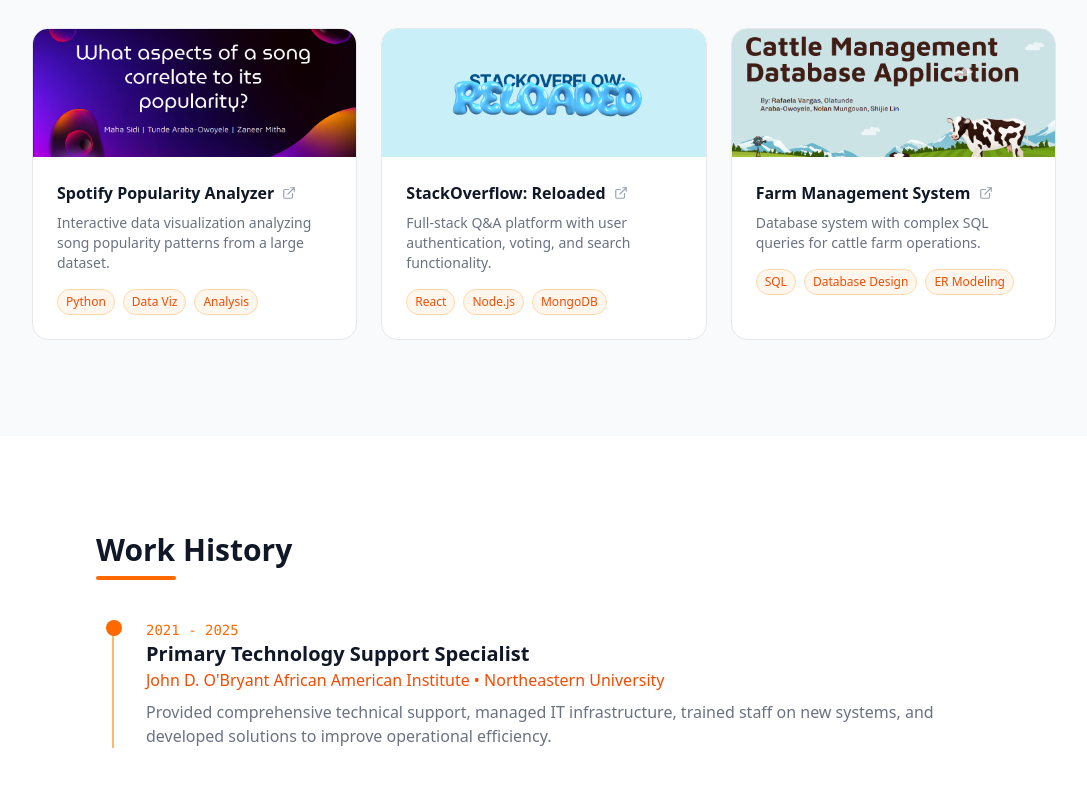
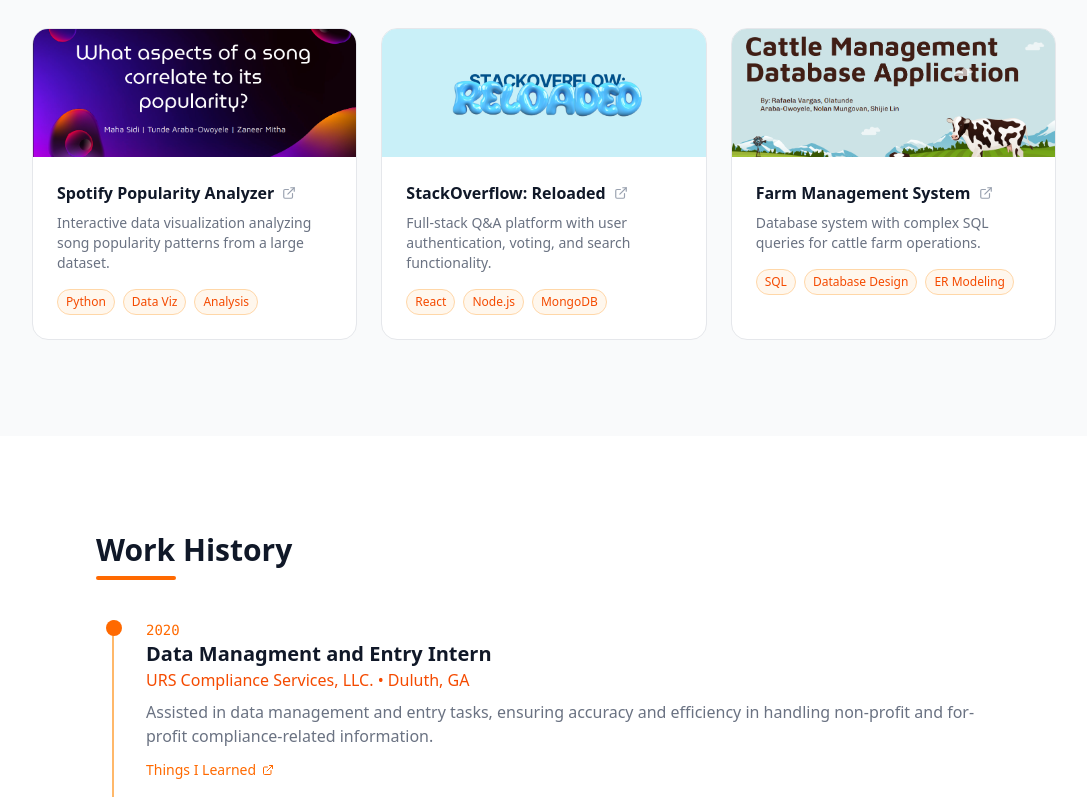
Before and after one commit to tundeao/portfolio, a React (Vite) app in the folder website-proto/: page / in a window 1280 px wide. Shown: the part 2000-2797 px from the top of the page, without its empty margins (96-1183 px from the left). Built offline with nearby package versions, Linux system fonts and the light colour scheme.

Commit message:
edited work section, added links to presentations and finxed icon styling

```diff
--- a/website-proto/src/components/sections/Work.jsx
+++ b/website-proto/src/components/sections/Work.jsx
@@ -2,6 +2,7 @@
 import { Section } from '../layout/Section';
 import { SectionHeader } from '../ui/SectionHeader';
 import { experience } from '../../data/experience';
+import { ExternalLink } from 'lucide-react';
 
 export const Work = () => {
   const { colors, isDark } = useTheme();
@@ -24,6 +25,23 @@
               <p className={`mt-2 ${isDark ? 'text-gray-400' : 'text-gray-500'}`}>
                 {job.description}
               </p>
+              {job.links.length > 0 && (
+                <div className="flex flex-wrap gap-3 mt-3">
+                  {job.links.map((link, i) => (
+                    <a
+                      key={i}
+                      href={link.url}
+                      target="_blank"
+                      rel="noopener noreferrer"
+
+                      className={`inline-flex items-center gap-1.5 text-sm font-medium ${colors.text} hover:underline transition-colors`}
+                    >
+                      {link.label}
+                      <ExternalLink size={12} className={`${colors.text}`} />
+                    </a>
+                  ))}
+                </div>
+              )}
             </div>
           ))}
         </div>
--- a/website-proto/src/data/experience.js
+++ b/website-proto/src/data/experience.js
@@ -1,9 +1,30 @@
 export const experience = [
+    {
+      role: 'Data Managment and Entry Intern',
+      company: "URS Compliance Services, LLC.",
+      location: 'Duluth, GA',
+      period: '2020',
+      description: 'Assisted in data management and entry tasks, ensuring accuracy and efficiency in handling non-profit and for-profit compliance-related information.',
+      links: [
+        {label: 'Things I Learned', url: 'https://drive.google.com/file/d/1wwro84miVubCL-NRapGUVXOYsGO9v5_Q/view?usp=sharing'}
+      ],
+    },
+    {
+      role: 'Web Developer and Community Leader',
+      company: "eBookBuddy & Catalyst Coalition",
+      location: 'Duluth, GA',
+      period: '2021 - 2023',
+      description: 'Provided comprehensive technical support, managed IT infrastructure, trained staff on new systems, and developed solutions to improve operational efficiency.',
+      links: [
+        {label: 'Things I Learned', url: 'https://drive.google.com/file/d/1VHmB-SxIUB62maBUZWAj45176PrXKdZr/view?usp=sharing'}
+      ],
+    },
     {
       role: 'Primary Technology Support Specialist',
       company: "John D. O'Bryant African American Institute",
       location: 'Northeastern University',
       period: '2021 - 2025',
-      description: 'Provided comprehensive technical support, managed IT infrastructure, trained staff on new systems, and developed solutions to improve operational efficiency.'
+      description: 'Provided comprehensive technical support and documentation, managed IT infrastructure, trained staff on new systems, and developed solutions to improve operational efficiency.' ,
+      links: [],
     },
   ];
```
